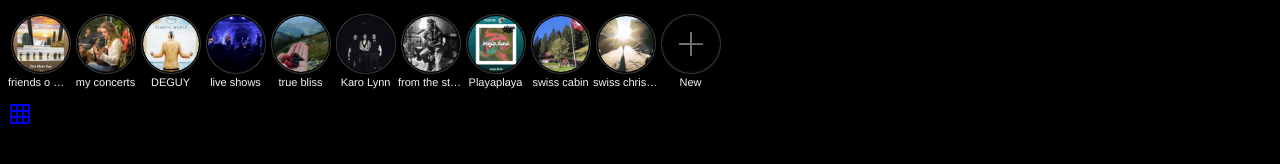
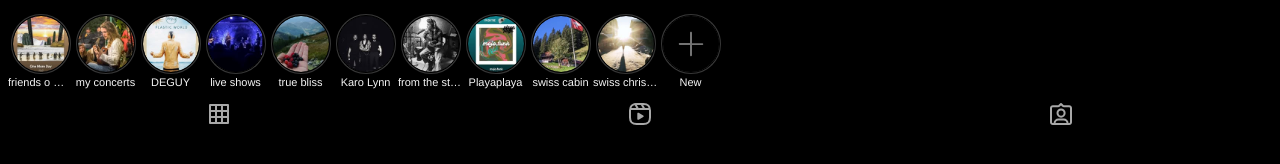
Before and after one commit to Tombunzel/instagram-clone-project, a website: page src/index.html in a window 1280 px wide. Shown: the part 226-390 px from the top of the page. Drawn offline with Linux system fonts and the light colour scheme.

Commit message:
add posts reels and tagged tabs

```diff
--- a/src/index.css
+++ b/src/index.css
@@ -258,3 +258,17 @@ div.highlights-item-text span {
     overflow: hidden;
     text-overflow: ellipsis;
 }
+
+div.gallery-tab-list {
+    font-weight: 600;
+    color: #a8a8a8;
+    display: flex;
+    justify-content: space-evenly;
+    align-items: center;
+}
+
+a.tab-anchor {
+    color: #a8a8a8;
+    width: 100%;
+    text-align: center;
+}
--- a/src/index.html
+++ b/src/index.html
@@ -324,11 +324,11 @@
             </section>
         </div>
         <div class="gallery-tab-list">
-            <a class="user-posts-tab" href="/tombunzel/">
+            <a aria-selected="true" class="tab-anchor" href="/tombunzel/">
                 <svg
                     aria-label="Posts"
-                    class="posts-tab-icon"
-                    fill="#a8a8a8"
+                    class="tab-icon"
+                    fill="currentColor"
                     height="24"
                     role="img"
                     viewBox="0 0 24 24"
@@ -392,6 +392,106 @@
                     ></line>
                 </svg>
             </a>
+            <a aria-selected="false" class="tab-anchor" href="/tombunzel/reels">
+                <svg
+                    aria-label="Reels"
+                    class="tab-icon"
+                    fill="currentColor"
+                    height="24"
+                    role="img"
+                    viewBox="0 0 24 24"
+                    width="24"
+                >
+                    <title>Reels</title>
+                    <line
+                        fill="none"
+                        stroke="currentColor"
+                        stroke-linejoin="round"
+                        stroke-width="2"
+                        x1="2.049"
+                        x2="21.95"
+                        y1="7.002"
+                        y2="7.002"
+                    ></line>
+                    <line
+                        fill="none"
+                        stroke="currentColor"
+                        stroke-linecap="round"
+                        stroke-linejoin="round"
+                        stroke-width="2"
+                        x1="13.504"
+                        x2="16.362"
+                        y1="2.001"
+                        y2="7.002"
+                    ></line>
+                    <line
+                        fill="none"
+                        stroke="currentColor"
+                        stroke-linecap="round"
+                        stroke-linejoin="round"
+                        stroke-width="2"
+                        x1="7.207"
+                        x2="10.002"
+                        y1="2.11"
+                        y2="7.002"
+                    ></line>
+                    <path
+                        d="M2 12.001v3.449c0 2.849.698 4.006 1.606 4.945.94.908 2.098 1.607 4.946 1.607h6.896c2.848 0 4.006-.699 4.946-1.607.908-.939 1.606-2.096 1.606-4.945V8.552c0-2.848-.698-4.006-1.606-4.945C19.454 2.699 18.296 2 15.448 2H8.552c-2.848 0-4.006.699-4.946 1.607C2.698 4.546 2 5.704 2 8.552Z"
+                        fill="none"
+                        stroke="currentColor"
+                        stroke-linecap="round"
+                        stroke-linejoin="round"
+                        stroke-width="2"
+                    ></path>
+                    <path
+                        d="M9.763 17.664a.908.908 0 0 1-.454-.787V11.63a.909.909 0 0 1 1.364-.788l4.545 2.624a.909.909 0 0 1 0 1.575l-4.545 2.624a.91.91 0 0 1-.91 0Z"
+                        fill-rule="evenodd"
+                    ></path>
+                </svg>
+            </a>
+            <a
+                aria-selected="false"
+                class="tab-anchor"
+                href="/tombunzel/tagged"
+            >
+                <svg
+                    aria-label="Tagged"
+                    class="tab-icon"
+                    fill="currentColor"
+                    height="24"
+                    role="img"
+                    viewBox="0 0 24 24"
+                    width="24"
+                >
+                    <title>Tagged</title>
+                    <path
+                        d="M10.201 3.797 12 1.997l1.799 1.8a1.59 1.59 0 0 0 1.124.465h5.259A1.818 1.818 0 0 1 22 6.08v14.104a1.818 1.818 0 0 1-1.818 1.818H3.818A1.818 1.818 0 0 1 2 20.184V6.08a1.818 1.818 0 0 1 1.818-1.818h5.26a1.59 1.59 0 0 0 1.123-.465Z"
+                        fill="none"
+                        stroke="currentColor"
+                        stroke-linecap="round"
+                        stroke-linejoin="round"
+                        stroke-width="2"
+                    ></path>
+                    <path
+                        d="M18.598 22.002V21.4a3.949 3.949 0 0 0-3.948-3.949H9.495A3.949 3.949 0 0 0 5.546 21.4v.603"
+                        fill="none"
+                        stroke="currentColor"
+                        stroke-linecap="round"
+                        stroke-linejoin="round"
+                        stroke-width="2"
+                    ></path>
+                    <circle
+                        cx="12.072"
+                        cy="11.075"
+                        fill="none"
+                        r="3.556"
+                        stroke="currentColor"
+                        stroke-linecap="round"
+                        stroke-linejoin="round"
+                        stroke-width="2"
+                    ></circle>
+                </svg>
+            </a>
         </div>
     </body>
 </html>
```
